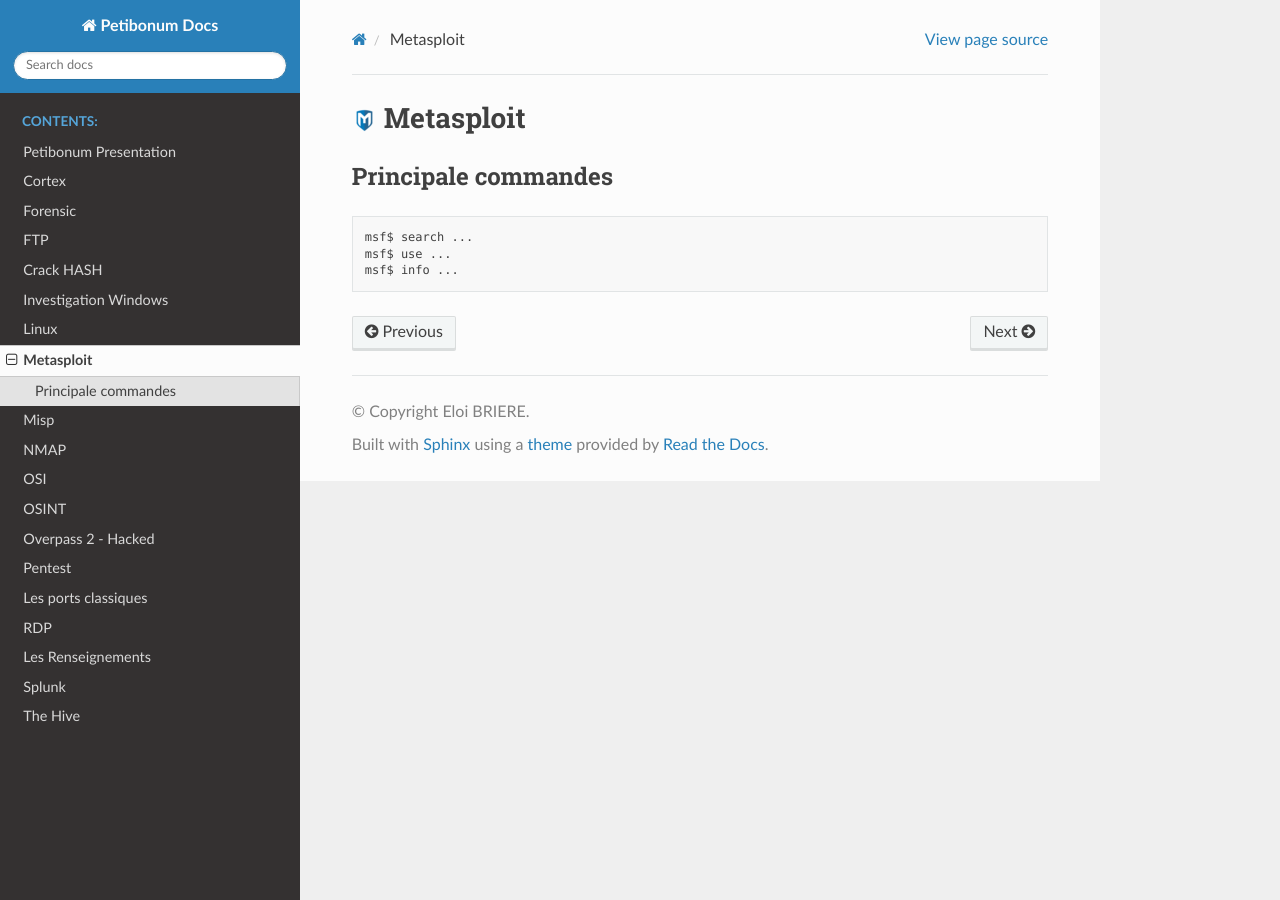
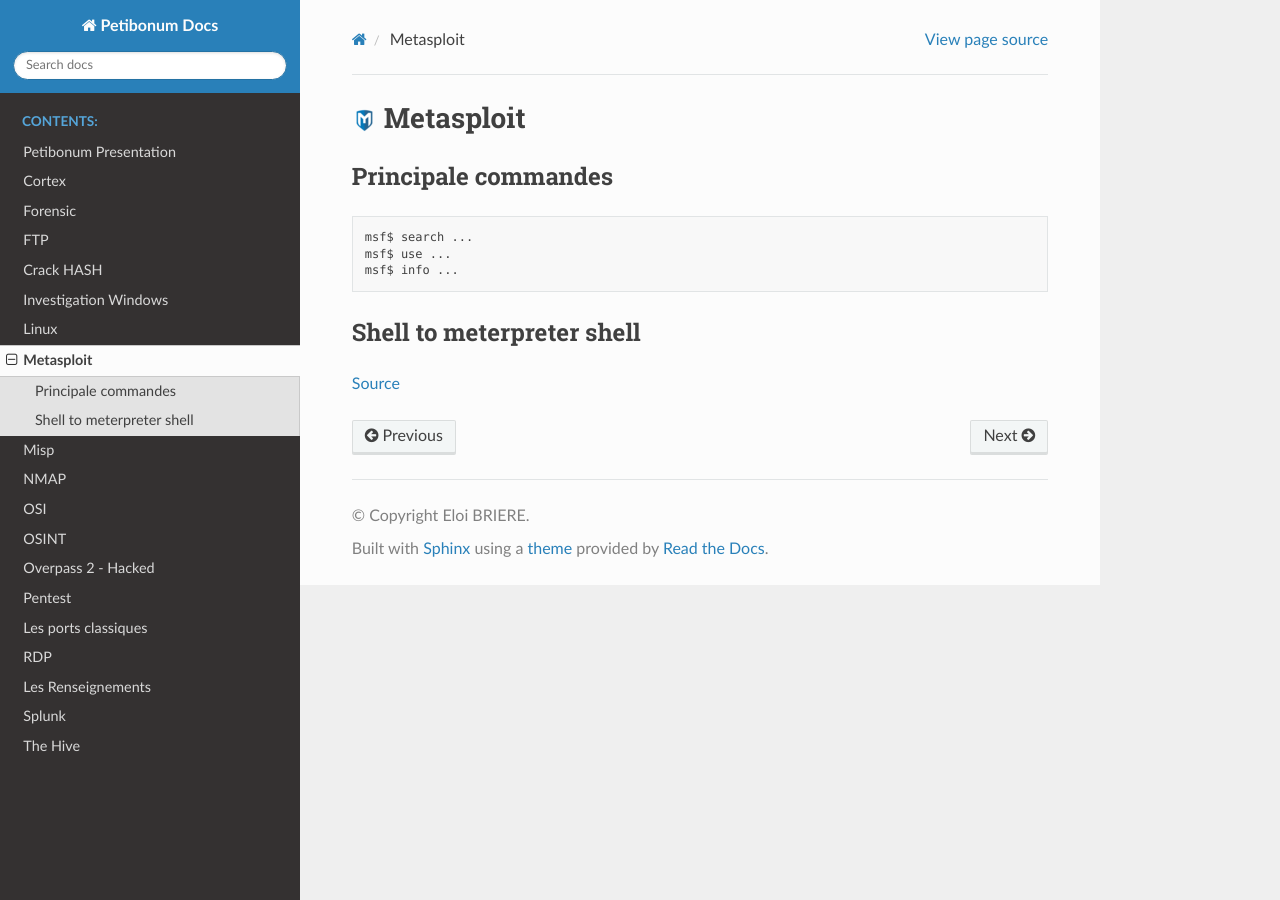
Before and after one commit to Iole-Bri/misp_docs_2, a Sphinx documentation site: the page built from docs/source/src/metasploit.md, in a window 1280 px wide. Built offline with Sphinx 7.4.7 and the Read the Docs theme 2.0.0, drawn with Linux system fonts in a browser that asks for light colours.

Commit message:
metasploit.md

```diff
--- a/docs/source/src/metasploit.md
+++ b/docs/source/src/metasploit.md
@@ -5,3 +5,7 @@
     msf$ search ...
     msf$ use ...
     msf$ info ...
+
+## Shell to meterpreter shell
+
+[Source](https://infosecwriteups.com/metasploit-upgrade-normal-shell-to-meterpreter-shell-2f09be895646)
```
